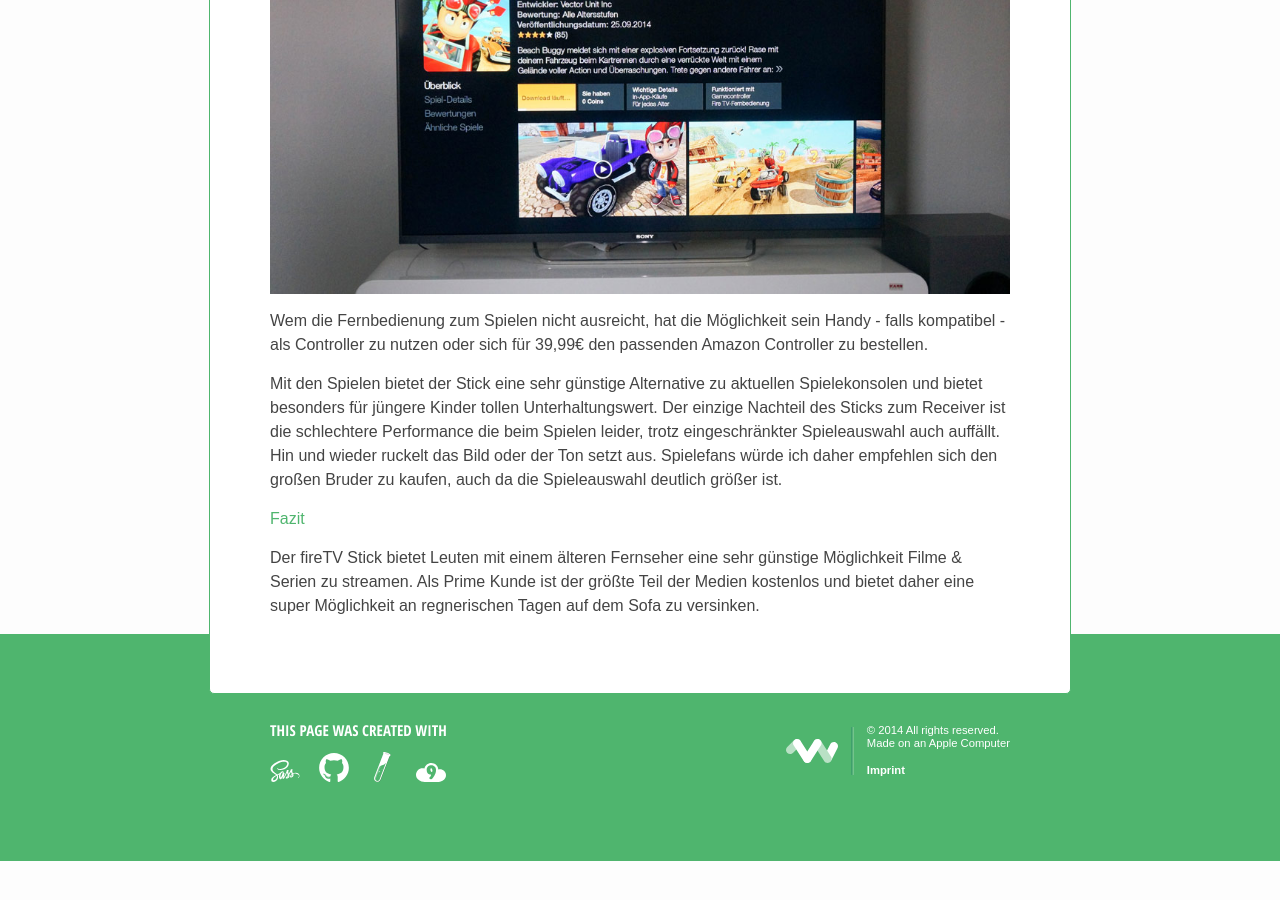
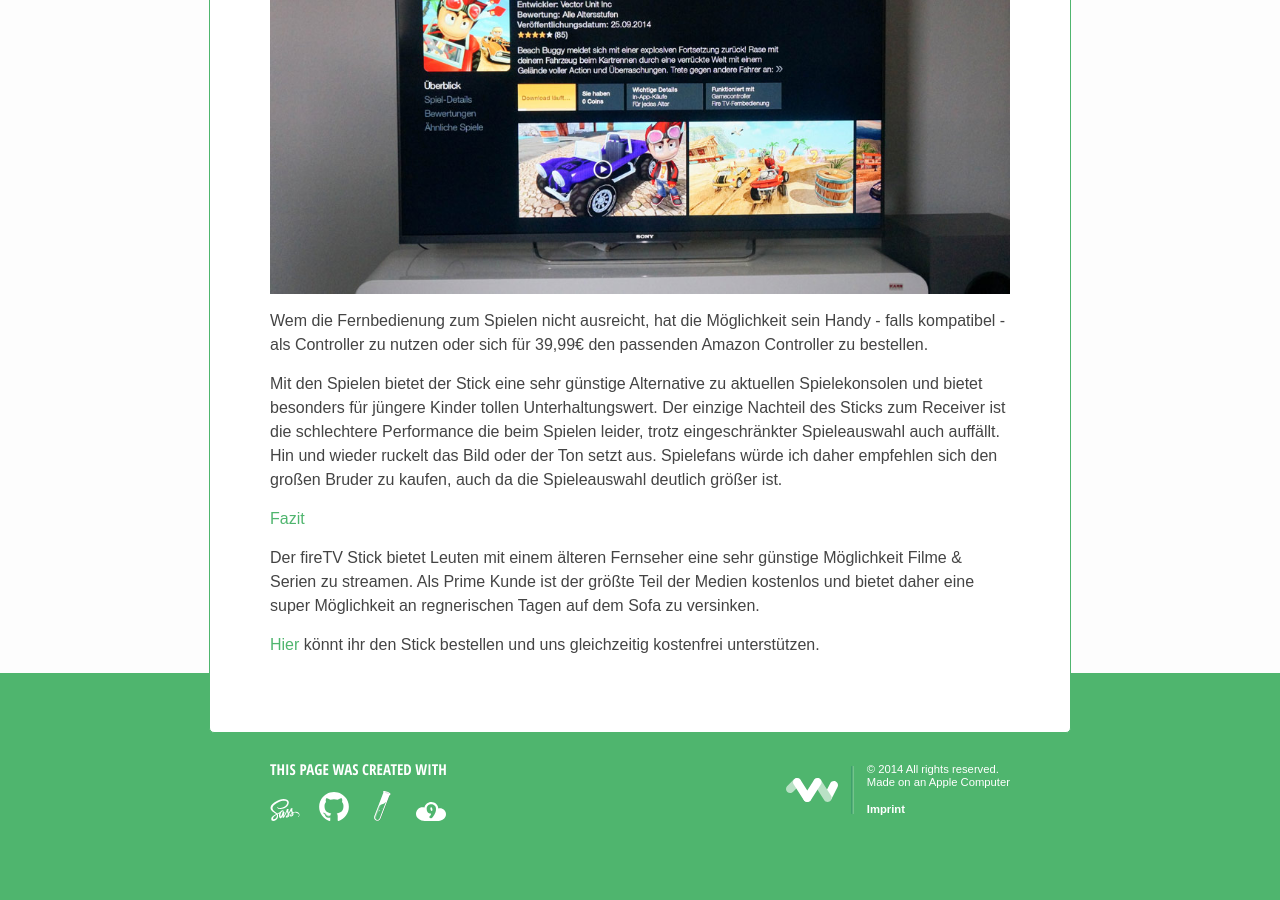
Before and after one commit to webwb/webwb.github.io, a Jekyll site: the page built from _posts/2015-04-30-mein-fire-stick-tv-ist-da.md, in a window 1280 px wide and 900 px high, scrolled down 3013 px. Built offline with Jekyll 4.4.1, drawn with Linux system fonts in a browser that asks for light colours; before the commit the page ends 3874 px from its top, so only the background shows below that.

Commit message:
Updated 2015-04-30-mein-fire-stick-tv-ist-da.md

```diff
--- a/_posts/2015-04-30-mein-fire-stick-tv-ist-da.md
+++ b/_posts/2015-04-30-mein-fire-stick-tv-ist-da.md
@@ -51,3 +51,5 @@
 
 ## Fazit
 Der fireTV Stick bietet Leuten mit einem älteren Fernseher eine sehr günstige Möglichkeit Filme & Serien zu streamen. Als Prime Kunde ist der größte Teil der Medien kostenlos und bietet daher eine super Möglichkeit an regnerischen Tagen auf dem Sofa zu versinken.
+
+[Hier](http://www.amazon.de/gp/product/B00KAKPZYG/ref=as_li_tl?ie=UTF8&camp=2514&creative=9386&creativeASIN=B00KAKPZYG&link_code=as3&tag=webworkersio-21&linkId=N7ZBX652TALOH4PJ) könnt ihr den Stick bestellen und uns gleichzeitig kostenfrei unterstützen.
```
